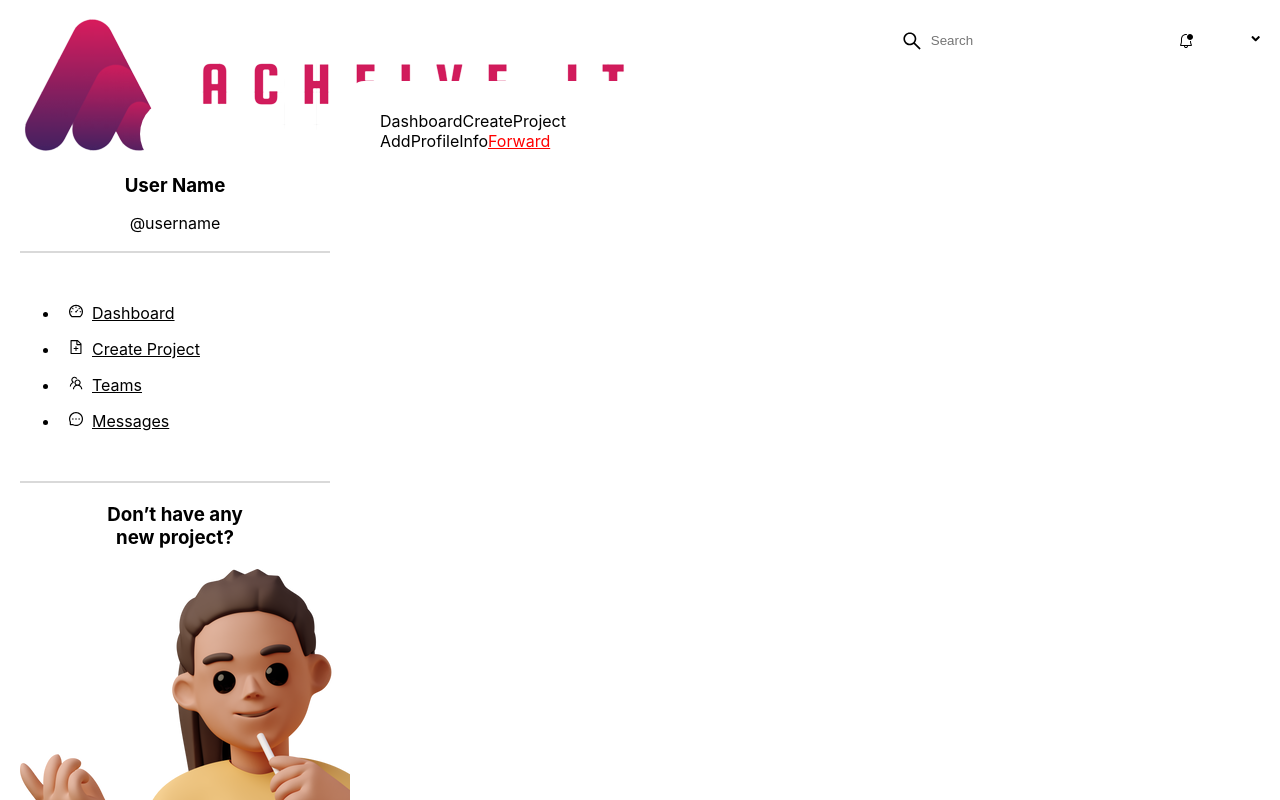
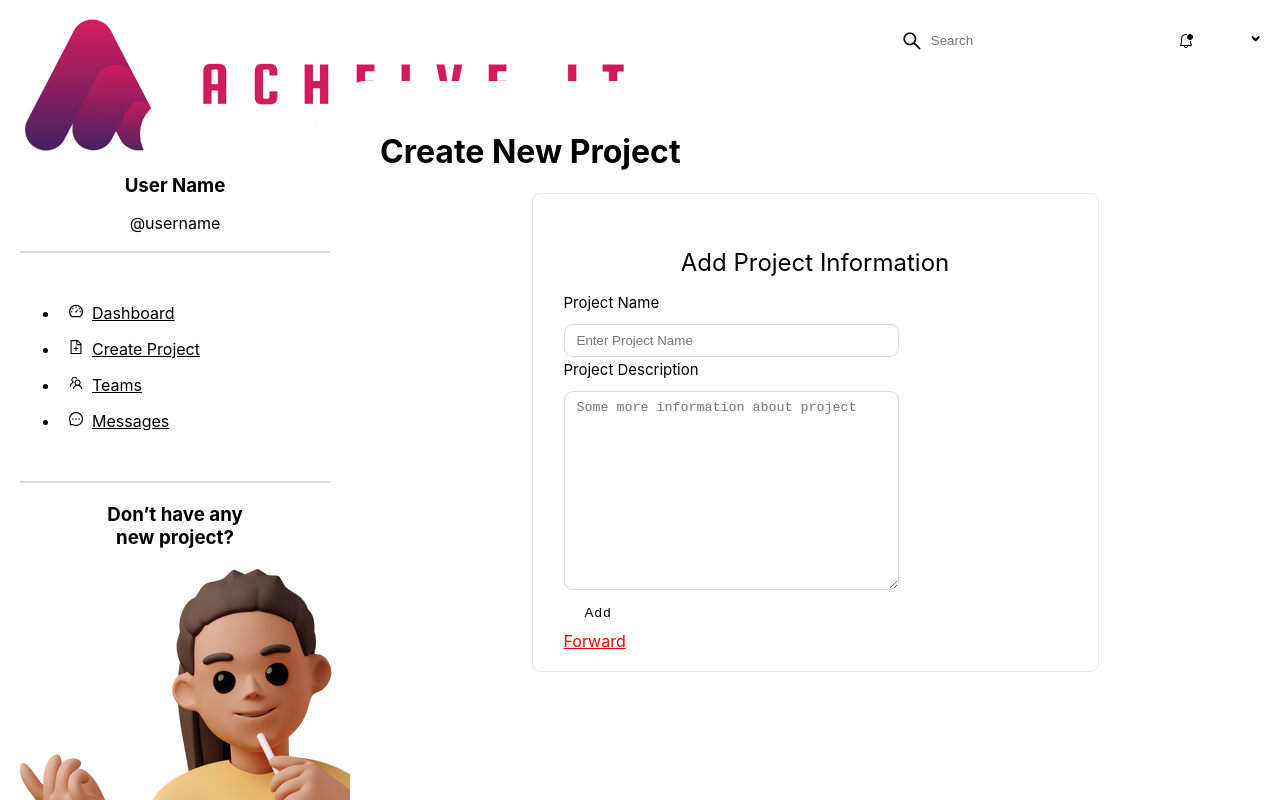
Before and after one commit to muhammadshajjar/acheive-it-app, a React (Create React App) app: page /admin/createproject in a window 1280 px wide. Shown: the top 800 px of the page. Built offline with nearby package versions, Linux system fonts and the light colour scheme; no server answers; the database is empty; sample sign-in values are in the browser's storage; the HTML template or start-up script is replaced by a standard one.

Commit message:
added the profile and team member componnet

```diff
--- /dev/null
+++ b/src/Components/AddProfileInfo.css
@@ -0,0 +1,45 @@
+.project-information {
+  border: 1px solid rgba(217, 217, 217, 0.62);
+  border-radius: 8px;
+  max-width: 503px;
+  margin: 0 auto;
+  padding: 36px 31px 20px 31px;
+}
+
+.project-information h2 {
+  font-size: 24px;
+  line-height: 26px;
+  text-align: center;
+  font-weight: var(--fw-bold);
+  margin-bottom: 14px;
+}
+
+.project-information label {
+  font-size: 15px;
+  line-height: 26px;
+  margin-bottom: 8px;
+  display: block;
+  font-weight: var(--fw-medium);
+}
+
+.project-information input {
+  max-width: 309px;
+  width: 100%;
+  border-radius: 9px;
+  padding: 8px 12px;
+  border: 1px solid #D9D9D9;
+}
+
+.project-information textarea {
+  max-width: 309px;
+  width: 100%;
+  border-radius: 9px;
+  padding: 8px 12px;
+  height: 181px;
+  border: 1px solid #D9D9D9;
+}
+
+.project-information button {
+  display: block;
+  text-align: end;
+}
--- a/src/Components/AddProfileInfo.js
+++ b/src/Components/AddProfileInfo.js
@@ -1,9 +1,40 @@
-import React from "react";
+import React, { useState } from "react";
 import { Link } from "react-router-dom";
+import "./AddProfileInfo.css";
+import Button from "../UI/Button";
 const AddProfileInfo = () => {
+  const [profile, setProfile] = useState({});
+  const changeHandler = (e) => {
+    setProfile({
+      ...profile,
+      [e.target.name]: e.target.value,
+    });
+  };
+
+  const submitHandler = (e) => {
+    e.preventDefault();
+    console.log(profile);
+  };
   return (
-    <div>
-      AddProfileInfo
+    <div className="project-information">
+      <h2>Add Project Information</h2>
+      <form onSubmit={submitHandler}>
+        <label htmlFor="p-name">Project Name</label>
+        <input
+          type="text"
+          placeholder="Enter Project Name"
+          name="pName"
+          onChange={changeHandler}
+        />
+        <label htmlFor="p-desc">Project Description</label>
+        <textarea
+          type="text"
+          placeholder="Some more information about project"
+          name="pDesc"
+          onChange={changeHandler}
+        />
+        <Button>Add</Button>
+      </form>
       <Link to="/admin/createproject/add-team" style={{ color: "red" }}>
         Forward
       </Link>
--- /dev/null
+++ b/src/Components/AddTeamMember.css
@@ -0,0 +1,74 @@
+.team-information {
+  border: 1px solid rgba(217, 217, 217, 0.62);
+  border-radius: 8px;
+  max-width: 503px;
+  margin: 0 auto;
+  padding: 36px 31px 20px 31px;
+}
+
+.team-information h2 {
+  font-size: 24px;
+  line-height: 26px;
+  text-align: center;
+  font-weight: var(--fw-bold);
+  margin-bottom: 14px;
+}
+
+.team-information label {
+  font-size: 15px;
+  line-height: 26px;
+  margin-bottom: 8px;
+  display: block;
+  font-weight: var(--fw-medium);
+}
+
+.team-information input {
+  max-width: 309px;
+  width: 100%;
+  display: block;
+  border-radius: 9px;
+  padding: 8px 12px;
+  border: 1px solid #d9d9d9;
+  margin-bottom: 10px;
+}
+.team-information ul {
+  margin-bottom: 35px;
+}
+
+.team-information li {
+  display: flex;
+  column-gap: 10px;
+  align-items: center;
+  border: 1px solid #cf225d;
+  border-radius: 5px;
+  margin-bottom: 10px;
+  padding: 9px 12px 9px 9px;
+}
+
+.team-information li img {
+  height: 45px;
+  width: 45px;
+
+  background: linear-gradient(0deg, #b0b0b0, #b0b0b0), #cf225d;
+  border-radius: 50%;
+}
+
+.team-information h3 {
+  font-size: 16px;
+  line-height: 22px;
+  font-weight: var(--fw-bold);
+}
+
+.team-information span {
+  font-size: 16px;
+  line-height: 22px;
+  font-weight: var(--fw-regular);
+}
+.team-information h5 {
+  font-size: 13px;
+  line-height: 19px;
+  font-weight: var(--fw-medium);
+}
+.team-information input[type=checkbox]{
+  background-color: #cf225d;
+}
--- a/src/Components/AddTeamMember.js
+++ b/src/Components/AddTeamMember.js
@@ -1,10 +1,110 @@
-import React from "react";
+import React, { useState, useEffect } from "react";
 import { Link } from "react-router-dom";
+import Button from "../UI/Button";
+import "./AddTeamMember.css";
+
+// firebase part
+import { db } from "../firebase-config";
+import { collection, getDocs, query } from "firebase/firestore";
 
 const AddTeamMember = () => {
+  const [members, setMembers] = useState([]);
+  const [searchTerm, setSearchTerm] = useState("");
+  const [dataa, setDataa] = useState([]);
+  const [isSelected, setIsSelected] = useState(false);
+
+  // getting user function
+  useEffect(() => {
+    const getUsersDataFromFireStore = async () => {
+      try {
+        const userRef = collection(db, "newUsers");
+        const q = query(userRef);
+        const usersSnapShot = await getDocs(q);
+        const saveFireBaseStore = [];
+        usersSnapShot.forEach((doc) => {
+          saveFireBaseStore.push(doc.data());
+        });
+        setMembers(saveFireBaseStore);
+      } catch (err) {
+        alert(err);
+      }
+    };
+    getUsersDataFromFireStore();
+  }, []);
+
+  // for the selected users
+  const clickHandler = (e, selectedUser) => {
+    const dataCopy = [...dataa];
+    const isAlreadySelected = dataCopy.find(
+      (user) => user.uid === selectedUser.uid
+    );
+    if (isAlreadySelected) {
+      dataCopy.splice(dataCopy.indexOf(selectedUser), 1);
+    } else {
+      dataCopy.push(selectedUser);
+    }
+    setDataa(dataCopy);
+  };
+
+
+  // for searching the user
+  const changeHandler = (e) => {
+    setSearchTerm(e.target.value);
+    if (searchTerm) {
+      setMembers(
+        members.filter((item) =>
+          item.userName.toLowerCase().startsWith(searchTerm.toLowerCase())
+        )
+      );
+    } else {
+      setMembers(members);
+    }
+  };
+
+  const submitHandler = (e) => {
+    e.preventDefault();
+    console.log(dataa)
+    console.log(e);
+  };
+
   return (
     <div>
-      AddTeamMember
+      <div className="team-information">
+        <h2>Add Team Member</h2>
+        <form onSubmit={submitHandler}>
+          <label htmlFor="p-name">Enter Name or username</label>
+          <input
+            type="text"
+            placeholder="@username"
+            name="memberName"
+            onChange={changeHandler}
+          />
+          <ul>
+            {members.map((user) => {
+              return (
+                <li>
+                  <div>
+                    <img src={user.profileImg} />
+                  </div>
+                  <div>
+                    <h3>{user.name}</h3>
+                    <span>{user.userName}</span>
+                    <h5>{user.email}</h5>
+                  </div>
+                  <div className="check-box">
+                    <input
+                      type="checkbox"
+                      // onChange={}
+                      onChange={(e) => clickHandler(e, user)}
+                    />
+                  </div>
+                </li>
+              );
+            })}
+          </ul>
+          <Button>Add</Button>
+        </form>
+      </div>
       <Link to="/admin/createproject" style={{ color: "red" }}>
         Back
       </Link>
--- a/src/Pages/DashboardCreateProject.js
+++ b/src/Pages/DashboardCreateProject.js
@@ -4,7 +4,7 @@ import Button from "../UI/Button";
 const DashboardCreateProject = () => {
   return (
     <div>
-      DashboardCreateProject
+      <h1>Create New Project</h1>
       <Outlet />
     </div>
   );
```
